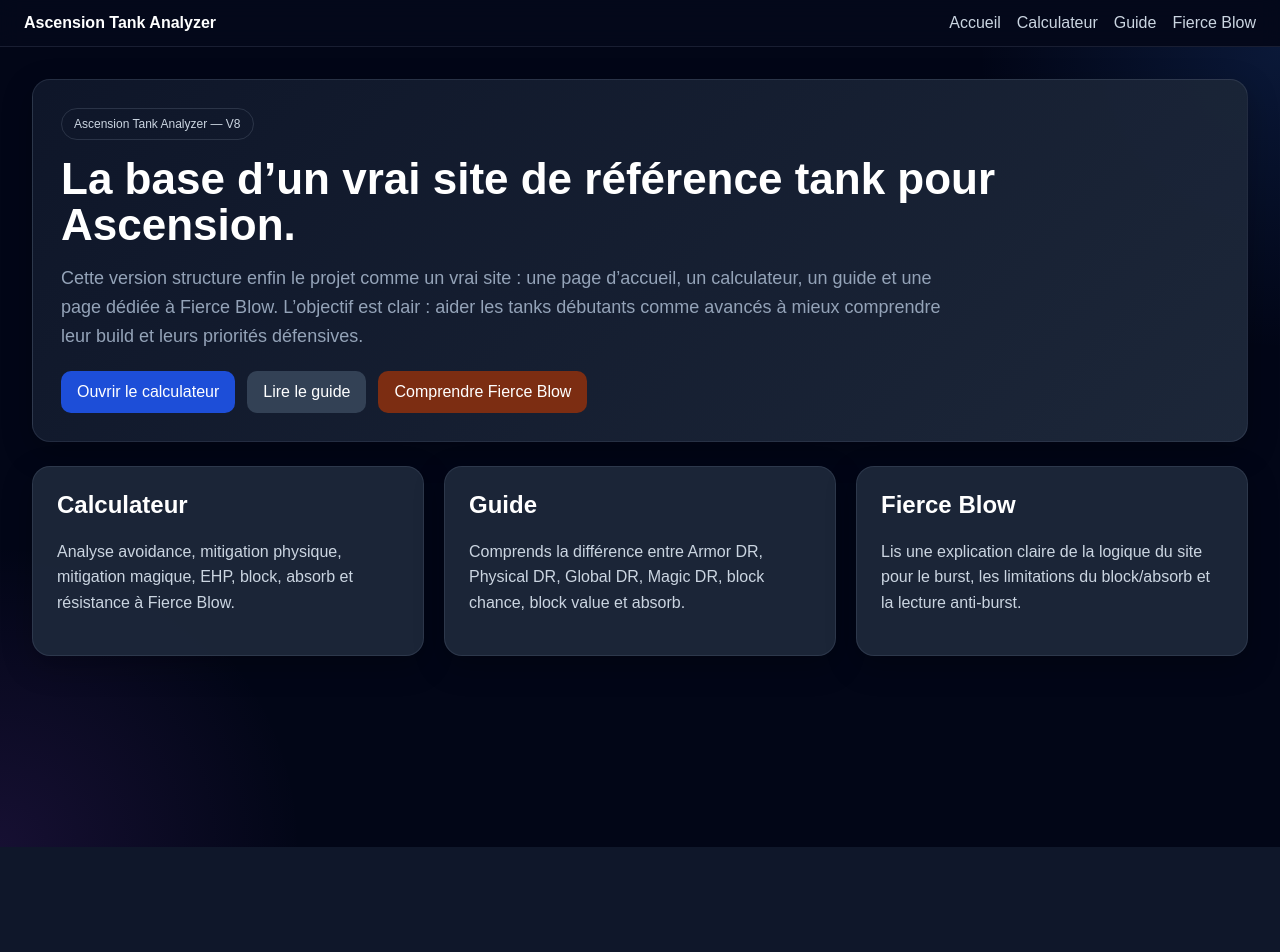
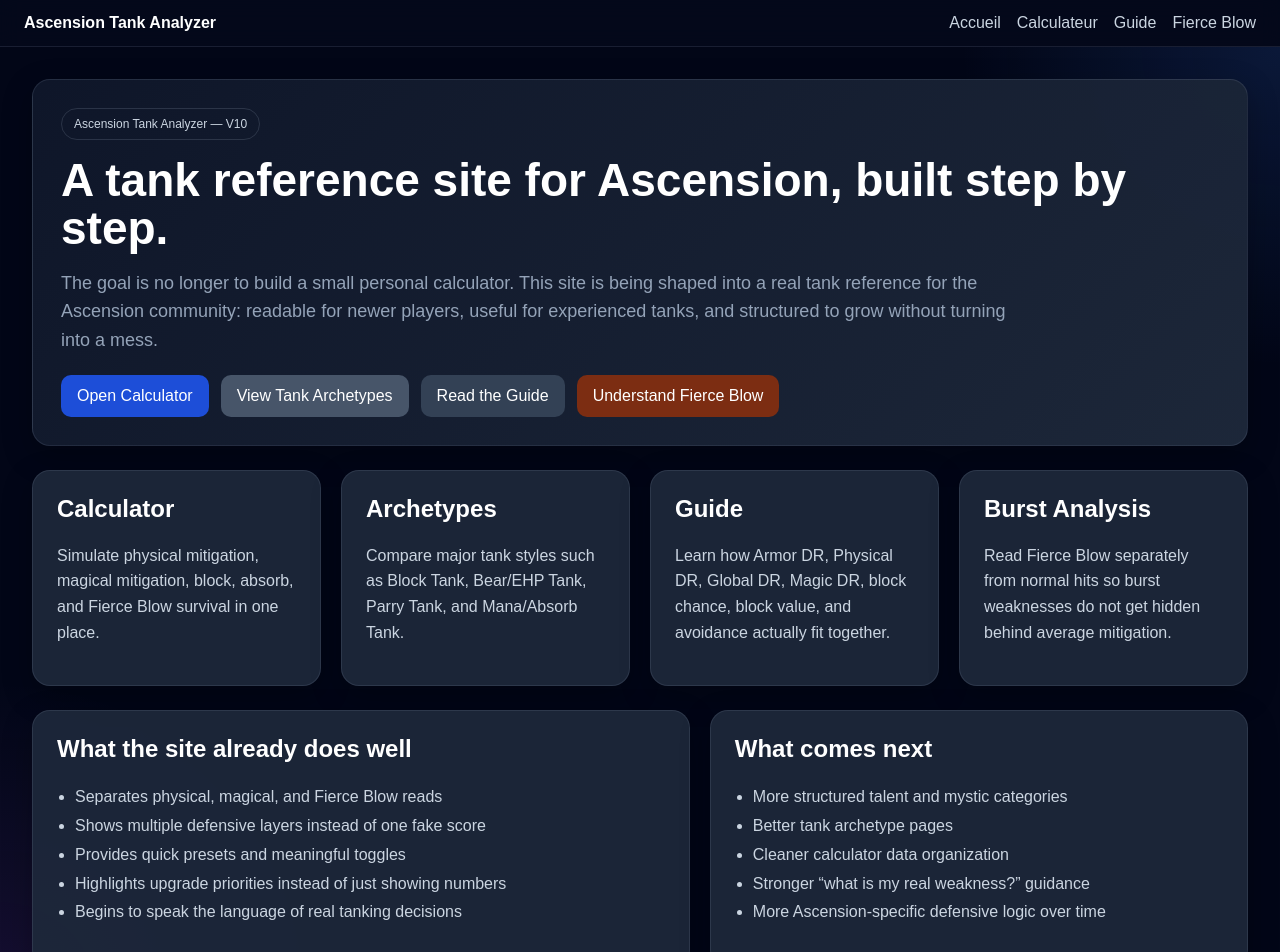
Before and after one commit to Fissayaz/ascension-tank-analyzer, a Next.js app: page / in a window 1280 px wide. Shown: the top 952 px of the page. Before the commit the page ends 847 px from the top, so only its background shows below. Built offline with nearby package versions, Linux system fonts and the light colour scheme.

Commit message:
Update page.tsx

```diff
--- a/app/page.tsx
+++ b/app/page.tsx
@@ -30,12 +30,11 @@ export default function HomePage() {
         padding: 32,
       }}
     >
-      <div style={{ maxWidth: 1320, margin: "0 auto" }}>
+      <div style={{ maxWidth: 1320, margin: "0 auto", display: "grid", gap: 24 }}>
         <section
           style={{
             ...cardStyle,
             padding: 28,
-            marginBottom: 24,
             background:
               "linear-gradient(135deg, rgba(15,23,42,0.95), rgba(30,41,59,0.95))",
           }}
@@ -51,11 +50,11 @@ export default function HomePage() {
               marginBottom: 16,
             }}
           >
-            Ascension Tank Analyzer — V8
+            Ascension Tank Analyzer — V10
           </div>
 
-          <h1 style={{ fontSize: 44, margin: 0, lineHeight: 1.05 }}>
-            La base d’un vrai site de référence tank pour Ascension.
+          <h1 style={{ fontSize: 46, margin: 0, lineHeight: 1.05 }}>
+            A tank reference site for Ascension, built step by step.
           </h1>
 
           <p
@@ -63,14 +62,14 @@ export default function HomePage() {
               color: "#94a3b8",
               marginTop: 16,
               fontSize: 18,
-              maxWidth: 900,
+              maxWidth: 960,
               lineHeight: 1.6,
             }}
           >
-            Cette version structure enfin le projet comme un vrai site : une page
-            d’accueil, un calculateur, un guide et une page dédiée à Fierce Blow.
-            L’objectif est clair : aider les tanks débutants comme avancés à mieux
-            comprendre leur build et leurs priorités défensives.
+            The goal is no longer to build a small personal calculator. This site
+            is being shaped into a real tank reference for the Ascension
+            community: readable for newer players, useful for experienced tanks,
+            and structured to grow without turning into a mess.
           </p>
 
           <div
@@ -82,19 +81,25 @@ export default function HomePage() {
             }}
           >
             <Link href="/calculator" style={buttonStyle}>
-              Ouvrir le calculateur
+              Open Calculator
+            </Link>
+            <Link
+              href="/builds"
+              style={{ ...buttonStyle, background: "#475569" }}
+            >
+              View Tank Archetypes
             </Link>
             <Link
               href="/guide"
               style={{ ...buttonStyle, background: "#334155" }}
             >
-              Lire le guide
+              Read the Guide
             </Link>
             <Link
               href="/fierce-blow"
               style={{ ...buttonStyle, background: "#7c2d12" }}
             >
-              Comprendre Fierce Blow
+              Understand Fierce Blow
             </Link>
           </div>
         </section>
@@ -102,32 +107,70 @@ export default function HomePage() {
         <section
           style={{
             display: "grid",
-            gridTemplateColumns: "repeat(3, minmax(0, 1fr))",
+            gridTemplateColumns: "repeat(4, minmax(0, 1fr))",
             gap: 20,
           }}
         >
           <div style={cardStyle}>
-            <h2 style={{ marginTop: 0 }}>Calculateur</h2>
+            <h2 style={{ marginTop: 0 }}>Calculator</h2>
             <p style={{ color: "#cbd5e1", lineHeight: 1.6 }}>
-              Analyse avoidance, mitigation physique, mitigation magique, EHP,
-              block, absorb et résistance à Fierce Blow.
+              Simulate physical mitigation, magical mitigation, block, absorb,
+              and Fierce Blow survival in one place.
+            </p>
+          </div>
+
+          <div style={cardStyle}>
+            <h2 style={{ marginTop: 0 }}>Archetypes</h2>
+            <p style={{ color: "#cbd5e1", lineHeight: 1.6 }}>
+              Compare major tank styles such as Block Tank, Bear/EHP Tank,
+              Parry Tank, and Mana/Absorb Tank.
             </p>
           </div>
 
           <div style={cardStyle}>
             <h2 style={{ marginTop: 0 }}>Guide</h2>
             <p style={{ color: "#cbd5e1", lineHeight: 1.6 }}>
-              Comprends la différence entre Armor DR, Physical DR, Global DR,
-              Magic DR, block chance, block value et absorb.
+              Learn how Armor DR, Physical DR, Global DR, Magic DR, block chance,
+              block value, and avoidance actually fit together.
             </p>
           </div>
 
           <div style={cardStyle}>
-            <h2 style={{ marginTop: 0 }}>Fierce Blow</h2>
+            <h2 style={{ marginTop: 0 }}>Burst Analysis</h2>
             <p style={{ color: "#cbd5e1", lineHeight: 1.6 }}>
-              Lis une explication claire de la logique du site pour le burst, les
-              limitations du block/absorb et la lecture anti-burst.
+              Read Fierce Blow separately from normal hits so burst weaknesses do
+              not get hidden behind average mitigation.
             </p>
+          </div>
+        </section>
+
+        <section
+          style={{
+            display: "grid",
+            gridTemplateColumns: "1.1fr 0.9fr",
+            gap: 20,
+          }}
+        >
+          <div style={cardStyle}>
+            <h2 style={{ marginTop: 0 }}>What the site already does well</h2>
+            <ul style={{ color: "#cbd5e1", lineHeight: 1.8, paddingLeft: 18 }}>
+              <li>Separates physical, magical, and Fierce Blow reads</li>
+              <li>Shows multiple defensive layers instead of one fake score</li>
+              <li>Provides quick presets and meaningful toggles</li>
+              <li>Highlights upgrade priorities instead of just showing numbers</li>
+              <li>Begins to speak the language of real tanking decisions</li>
+            </ul>
+          </div>
+
+          <div style={cardStyle}>
+            <h2 style={{ marginTop: 0 }}>What comes next</h2>
+            <ul style={{ color: "#cbd5e1", lineHeight: 1.8, paddingLeft: 18 }}>
+              <li>More structured talent and mystic categories</li>
+              <li>Better tank archetype pages</li>
+              <li>Cleaner calculator data organization</li>
+              <li>Stronger “what is my real weakness?” guidance</li>
+              <li>More Ascension-specific defensive logic over time</li>
+            </ul>
           </div>
         </section>
       </div>
```
